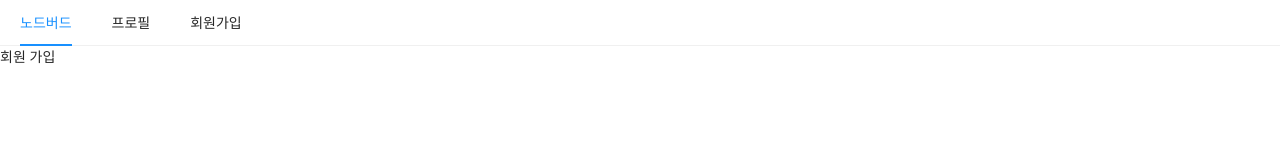
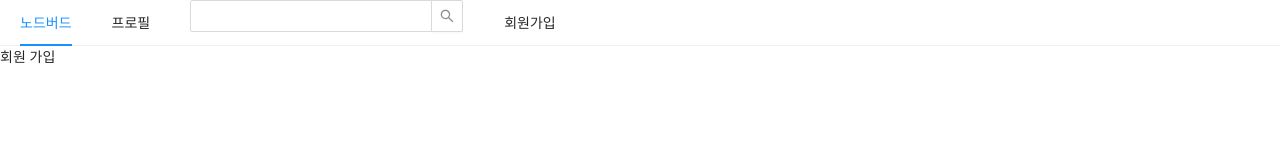
Before and after one commit to kimsungkwang/Nodebird_react, a Next.js app in the folder prepare/front/: page /signup in a window 1280 px wide. Shown: the top 160 px of the page. Built offline with nearby package versions, Linux system fonts and the light colour scheme.

Commit message:
반응형 그리드

```diff
--- a/prepare/front/components/AppLayout.js
+++ b/prepare/front/components/AppLayout.js
@@ -1,7 +1,7 @@
 import React from "react";
 import PropTypes from "prop-types";
 import Link from "next/link";
-import { Menu } from "antd";
+import { Input, Menu } from "antd";
 
 const AppLayout = ({ children }) => {
   return (
@@ -12,16 +12,23 @@ const AppLayout = ({ children }) => {
             <a> 노드버드 </a>
           </Link>
         </Menu.Item>
+
         <Menu.Item>
           <Link href="/profile">
             <a> 프로필 </a>
           </Link>
         </Menu.Item>
+
+        <Menu.Item>
+          <Input.Search />
+        </Menu.Item>
+
         <Menu.Item>
           <Link href="/signup">
             <a> 회원가입 </a>
           </Link>
         </Menu.Item>
+
       </Menu>
       {children}
     </div>
```
